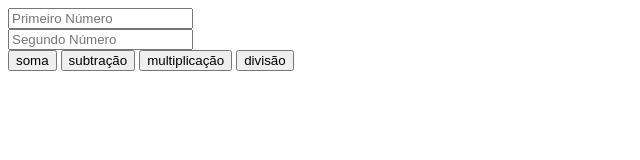
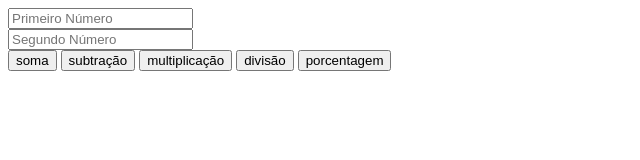
Before and after one commit to BrunoHenriqueGoncalves/Calculadora_javascript, a plain HTML site: page index.html in a window 1280 px wide. Shown: the whole page, without its empty margins (0-640 px from the left). Drawn offline with Linux system fonts and the light colour scheme.

Commit message:
Add files via upload

```diff
--- a/index.html
+++ b/index.html
@@ -13,6 +13,7 @@
     <button onclick="calcula('-')">subtração</button>
     <button onclick="calcula('*')">multiplicação</button>
     <button onclick="calcula('/')">divisão</button>
+    <button onclick="calcula('%')">porcentagem</button>
     <span id="resultado"></span>
     <script src="script.js"></script>
 </body>
--- a/script.js
+++ b/script.js
@@ -1,6 +1,6 @@
 function calcula(operacao) {
     let num1 = parseFloat(document.getElementById('zeroum').value);
-    let num2 = parseFloat(document.getElementById('zerdois').value);
+    let num2 = parseFloat(document.getElementById('zerodois').value);
     let resultado = 0;
     if(isNaN(num1) || isNaN(num2)){
         alert('fala um número idiota do caralho :D');
@@ -9,12 +9,14 @@ function calcula(operacao) {
         if(operacao == '+'){
             resultado = num1 + num2;
         }else if(operacao == '-'){
-            resultado= num1 - num1;
+            resultado = num1 - num2;
         }else if(operacao == '*'){
-            resultado = num1 * num1;
+            resultado = num1 * num2;
     }else if(operacao == '/'){
-        resultado = num1 / num1;
-    }
+        resultado = num1 / num2;
+    }else if(operacao == '%'){
+        resultado = num1 % num2;
     document.getElementById('resultado').textContent = " resultado: " + resultado;
 }
 }
+}
```
